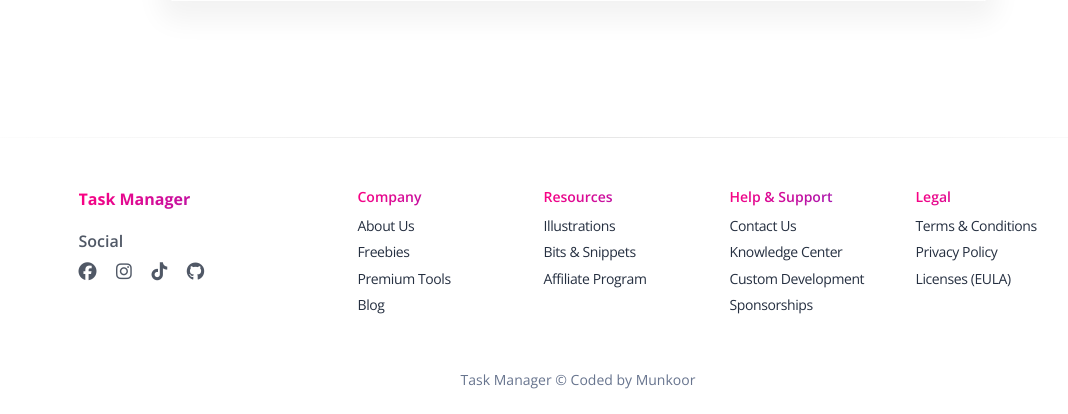
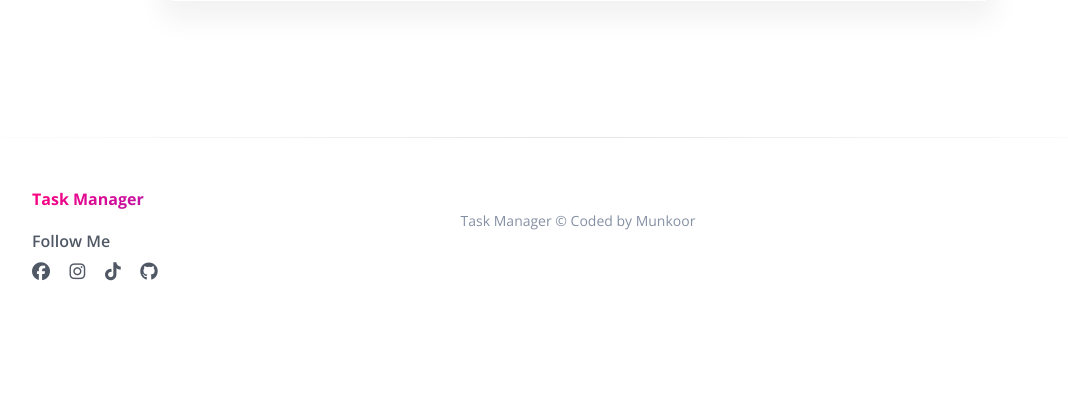
Before and after one commit to Munkoor/IT-Company-Task-Manager, a Django app: page /manager/ in a window 1280 px wide. Shown: the part 759-1173 px from the top of the page, without its empty margins (62-1130 px from the left). After the commit the page ends 1040 px from the top, so only its background shows below. Run offline with Django 4.2, Linux system fonts and the light colour scheme; data that the repository does not hold is empty; some libraries are stand-ins or nearby versions.

Commit message:
Deleted from footer unnecessary information

```diff
--- a/templates/includes/footer.html
+++ b/templates/includes/footer.html
@@ -1,14 +1,13 @@
-
 <footer class="footer pt-5 mt-5">
   <hr class="horizontal dark mb-5">
   <div class="container">
-      <div class=" row">
-        <div class="col-md-3 mb-4 ms-auto">
+    <div class="row">
+      <div class="col-md-3 mb-4">
         <div>
           <h6 class="text-gradient text-primary font-weight-bolder">Task Manager</h6>
         </div>
         <div>
-            <h6 class="mt-3 mb-2 opacity-8">Social</h6>
+          <h6 class="mt-3 mb-2 opacity-8">Follow Me</h6>
           <ul class="d-flex flex-row ms-n3 nav">
             <li class="nav-item">
               <a class="nav-link pe-1" href="https://www.facebook.com/yura.kopchak" target="_blank">
@@ -33,107 +32,9 @@
           </ul>
         </div>
       </div>
-        <div class="col-md-2 col-sm-6 col-6 mb-4">
-          <div>
-            <h6 class="text-gradient text-primary text-sm">Company</h6>
-            <ul class="flex-column ms-n3 nav">
-              <li class="nav-item">
-                <a class="nav-link" href="https://www.creative-tim.com/presentation" target="_blank">
-                  About Us
-                </a>
-              </li>
-              <li class="nav-item">
-                <a class="nav-link" href="https://www.creative-tim.com/templates/free" target="_blank">
-                  Freebies
-                </a>
-              </li>
-              <li class="nav-item">
-                <a class="nav-link" href="https://www.creative-tim.com/templates/premium" target="_blank">
-                  Premium Tools
-                </a>
-              </li>
-              <li class="nav-item">
-                <a class="nav-link" href="https://www.creative-tim.com/blog" target="_blank">
-                  Blog
-                </a>
-              </li>
-            </ul>
-          </div>
-        </div>
-        <div class="col-md-2 col-sm-6 col-6 mb-4">
-          <div>
-            <h6 class="text-gradient text-primary text-sm">Resources</h6>
-            <ul class="flex-column ms-n3 nav">
-              <li class="nav-item">
-                <a class="nav-link" href="https://iradesign.io/" target="_blank">
-                  Illustrations
-                </a>
-              </li>
-              <li class="nav-item">
-                <a class="nav-link" href="https://www.creative-tim.com/bits" target="_blank">
-                  Bits & Snippets
-                </a>
-              </li>
-              <li class="nav-item">
-                <a class="nav-link" href="https://www.creative-tim.com/affiliates/new" target="_blank">
-                  Affiliate Program
-                </a>
-              </li>
-            </ul>
-          </div>
-        </div>
-        <div class="col-md-2 col-sm-6 col-6 mb-4">
-          <div>
-            <h6 class="text-gradient text-primary text-sm">Help & Support</h6>
-            <ul class="flex-column ms-n3 nav">
-              <li class="nav-item">
-                <a class="nav-link" href="https://www.creative-tim.com/contact-us" target="_blank">
-                  Contact Us
-                </a>
-              </li>
-              <li class="nav-item">
-                <a class="nav-link" href="https://www.creative-tim.com/knowledge-center" target="_blank">
-                  Knowledge Center
-                </a>
-              </li>
-              <li class="nav-item">
-                <a class="nav-link" href="https://services.creative-tim.com/?ref=ct-soft-ui-footer" target="_blank">
-                  Custom Development
-                </a>
-              </li>
-              <li class="nav-item">
-                <a class="nav-link" href="https://www.creative-tim.com/sponsorships" target="_blank">
-                  Sponsorships
-                </a>
-              </li>
-            </ul>
-          </div>
-        </div>
-        <div class="col-md-2 col-sm-6 col-6 mb-4 me-auto">
-          <div>
-            <h6 class="text-gradient text-primary text-sm">Legal</h6>
-            <ul class="flex-column ms-n3 nav">
-              <li class="nav-item">
-                <a class="nav-link" href="https://www.creative-tim.com/terms" target="_blank">
-                  Terms & Conditions
-                </a>
-              </li>
-              <li class="nav-item">
-                <a class="nav-link" href="https://www.creative-tim.com/privacy" target="_blank">
-                  Privacy Policy
-                </a>
-              </li>
-              <li class="nav-item">
-                <a class="nav-link" href="https://www.creative-tim.com/license" target="_blank">
-                  Licenses (EULA)
-                </a>
-              </li>
-            </ul>
-          </div>
-        </div>
-        <div class="col-12">
+      <div class="col-md-6">
         <div class="text-center">
-            <p class="my-4 text-sm">
+          <p class="my-4 text-sm opacity-8">
             Task Manager © Coded by Munkoor
           </p>
         </div>
```
Lines whose indentation alone changed are shown as unchanged.
